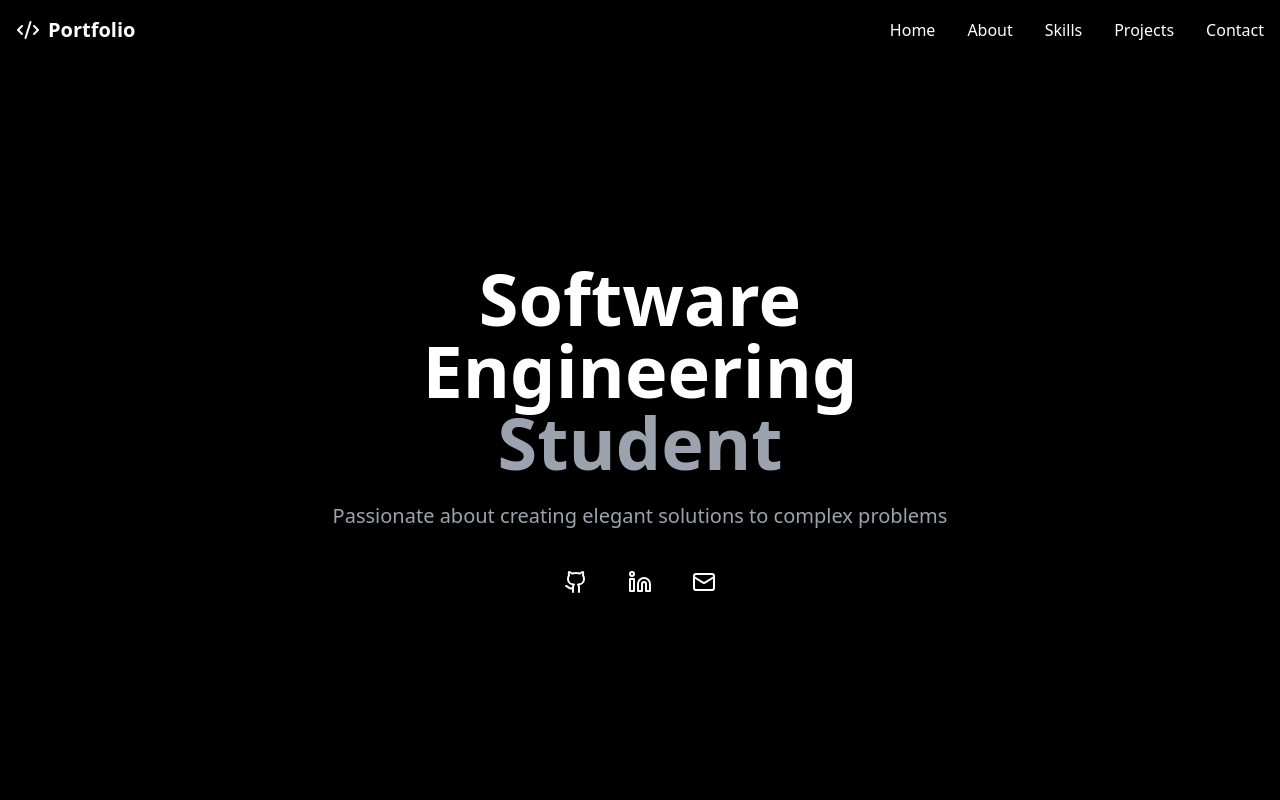
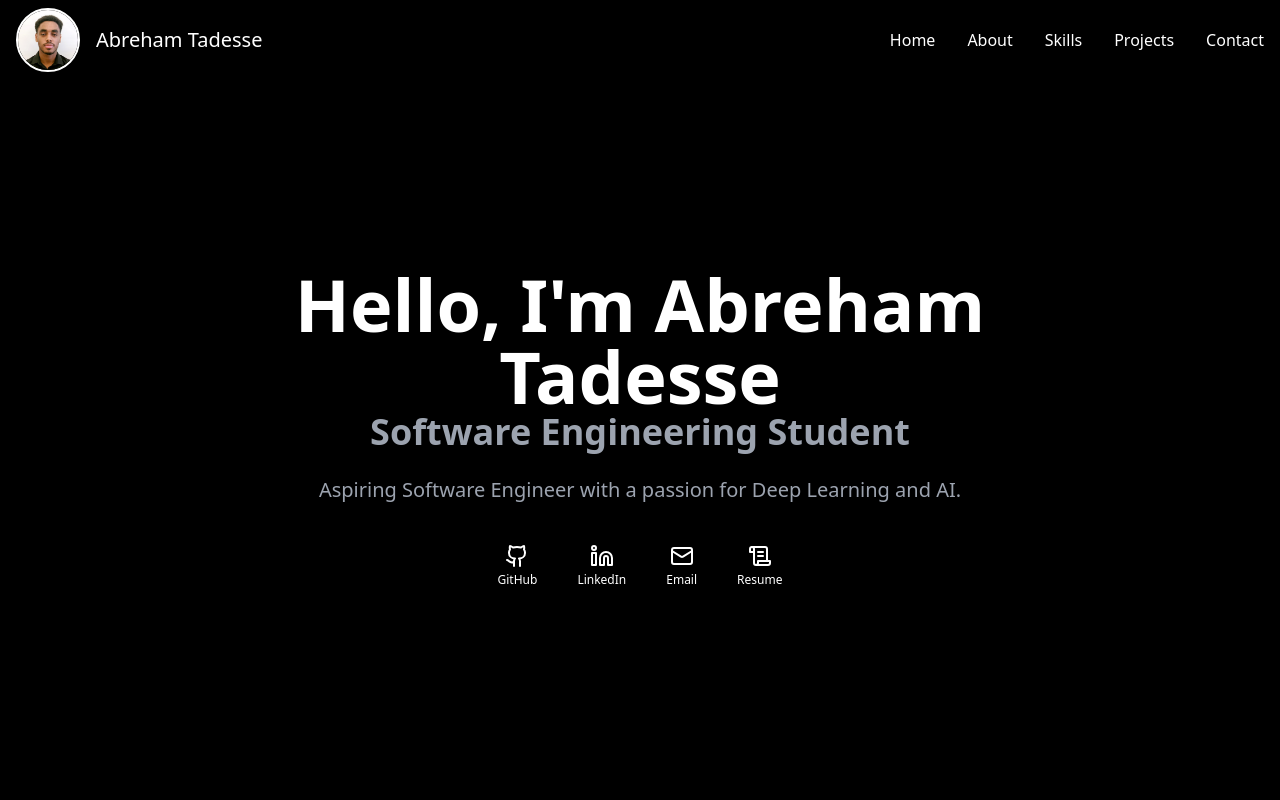
Before and after one commit to AbrehamT/PortfolioSite_Main, a React (Vite) app: page / in a window 1280 px wide. Shown: the top 800 px of the page. Built offline with nearby package versions, Linux system fonts and the light colour scheme.

Commit message:
Edditted hero and header

```diff
--- a/index.html
+++ b/index.html
@@ -4,7 +4,7 @@
     <meta charset="UTF-8" />
     <link rel="icon" type="image/svg+xml" href="/vite.svg" />
     <meta name="viewport" content="width=device-width, initial-scale=1.0" />
-    <title>Software Engineering Portfolio</title>
+    <title>Abreham Tadesse's Portfolio</title>
   </head>
   <body>
     <div id="root"></div>
--- a/src/components/Header.tsx
+++ b/src/components/Header.tsx
@@ -6,11 +6,15 @@ const Header = () => {
 
   return (
     <header className="fixed w-full bg-black/90 backdrop-blur-sm text-white z-50">
-      <div className="container mx-auto px-4 py-4">
+      <div className="container mx-auto px-4 py-2">
         <div className="flex justify-between items-center">
-          <div className="flex items-center space-x-2">
-            <Code2 className="w-6 h-6" />
-            <span className="font-bold text-xl">Portfolio</span>
+          <div className="flex items-center space-x-4">
+            <img
+              src="src/Me.jpg"
+              alt="Abreham Tadesse"
+              className="w-16 h-16 rounded-full border-2 border-white object-cover"
+            />
+            <span className="font-medium text-xl">Abreham Tadesse</span>
           </div>
 
           {/* Desktop Navigation */}
--- a/src/components/Hero.tsx
+++ b/src/components/Hero.tsx
@@ -1,5 +1,5 @@
 import React from 'react';
-import { Github, Linkedin, Mail } from 'lucide-react';
+import { Github, Linkedin, Mail, ScrollText } from 'lucide-react';
 
 const Hero = () => {
   return (
@@ -7,24 +7,32 @@ const Hero = () => {
       <div className="container mx-auto px-4 py-16">
         <div className="max-w-3xl mx-auto text-center">
           <h1 className="text-5xl md:text-7xl font-bold mb-6">
-            Software Engineering
-            <span className="block text-gray-400">Student</span>
+            Hello, I'm Abreham Tadesse
+            <span className="block text-gray-400 text-3xl md:text-4xl">Software Engineering Student</span>
           </h1>
           <p className="text-xl text-gray-400 mb-8">
-            Passionate about creating elegant solutions to complex problems
+            Aspiring Software Engineer with a passion for Deep Learning and AI.
           </p>
           <div className="flex justify-center space-x-6">
             <a href="https://github.com/AbrehamT" target="_blank" rel="noopener noreferrer"
-               className="p-2 hover:text-gray-400 transition-colors">
+               className="p-2 hover:text-gray-400 transition-colors flex flex-col items-center">
               <Github className="w-6 h-6" />
+              <span className="text-xs mt-1">GitHub</span>
             </a>
-            <a href="https://www.google.com/url?sa=t&source=web&rct=j&opi=89978449&url=https://www.linkedin.com/in/abreham-t-tadesse-34b78b259&ved=2ahUKEwilqpPC3d2KAxVFD0QIHe63MiMQFnoECCEQAQ&usg=AOvVaw1UWIQajt1zfc2VHJ5_vYIB" target="_blank" rel="noopener noreferrer"
-               className="p-2 hover:text-gray-400 transition-colors">
+            <a href="https://www.linkedin.com/in/abreham-t-tadesse-34b78b259" target="_blank" rel="noopener noreferrer"
+               className="p-2 hover:text-gray-400 transition-colors flex flex-col items-center">
               <Linkedin className="w-6 h-6" />
+              <span className="text-xs mt-1">LinkedIn</span>
             </a>
             <a href="mailto:abrehamtadesse95@gmail.com"
-               className="p-2 hover:text-gray-400 transition-colors">
+               className="p-2 hover:text-gray-400 transition-colors flex flex-col items-center">
               <Mail className="w-6 h-6" />
+              <span className="text-xs mt-1">Email</span>
+            </a>
+            <a href="https://docs.google.com/document/d/1jGXoC4fm4mZJzGoI0lgaHbIHVnIdEJcH2oStNE-biD0/edit?usp=sharing" rel="noopener noreferrer" target="_blank"
+               className="p-2 hover:text-gray-400 transition-colors flex flex-col items-center">
+              <ScrollText className="w-6 h-6" />
+              <span className="text-xs mt-1">Resume</span>
             </a>
           </div>
         </div>
```
Also changed, not shown: src/Me.jpg (added), 1 other file (tests, documents, lock files or other folders).
